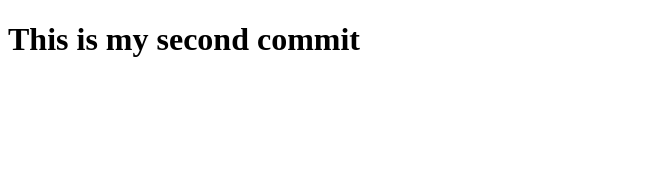
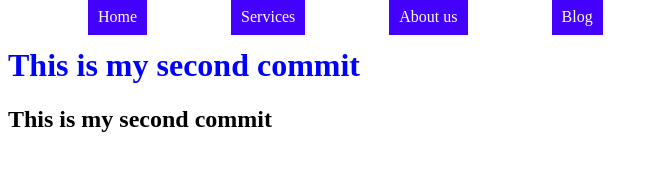
Before and after one commit to Rabbe10581/my-app, a plain HTML site: page index.html in a window 1280 px wide. Shown: the whole page, without its empty margins (0-658 px from the left). Drawn offline with Linux system fonts and the light colour scheme.

Commit message:
css added

```diff
--- a/index.html
+++ b/index.html
@@ -1,12 +1,25 @@
 <!DOCTYPE html>
 <html lang="en">
+
 <head>
     <meta charset="UTF-8">
     <meta http-equiv="X-UA-Compatible" content="IE=edge">
     <meta name="viewport" content="width=device-width, initial-scale=1.0">
     <title>My first github repo in Office</title>
+    <link rel="stylesheet" href="style.css">
 </head>
+
 <body>
-    <h1>This is my second commit</h1>
+    <nav class="navitem">
+        <a href="">Home</a>
+        <a href="">Services</a>
+        <a href="">About us</a>
+        <a href="">Blog</a>
+    </nav>
+    <div>
+        <h1>This is my second commit</h1>
+        <h2>This is my second commit</h2>
+    </div>
 </body>
+
 </html>
--- /dev/null
+++ b/style.css
@@ -0,0 +1,10 @@
+h1{
+    color: blue;
+}
+a{
+    background-color: rgb(68, 0, 255);
+    color: white;
+    padding: 10px;
+    text-decoration: none;
+    margin-left: 10vh;
+}
```
